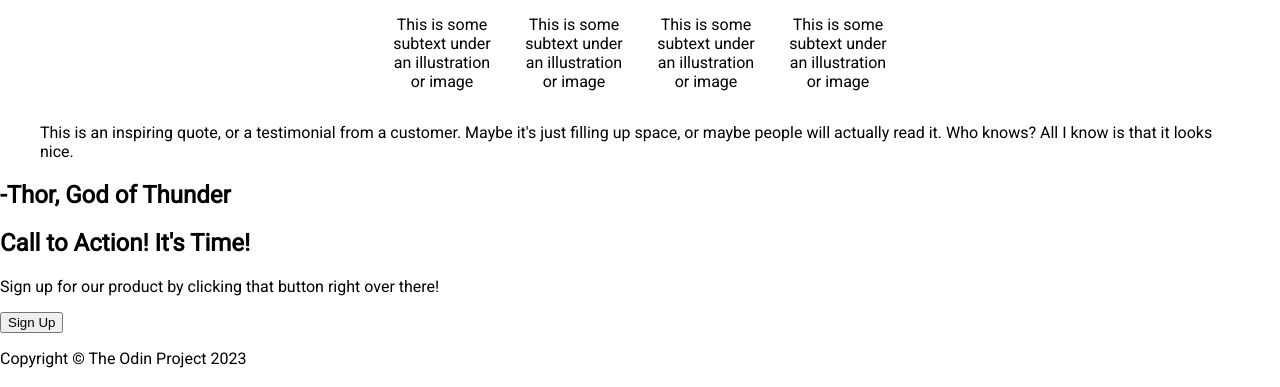
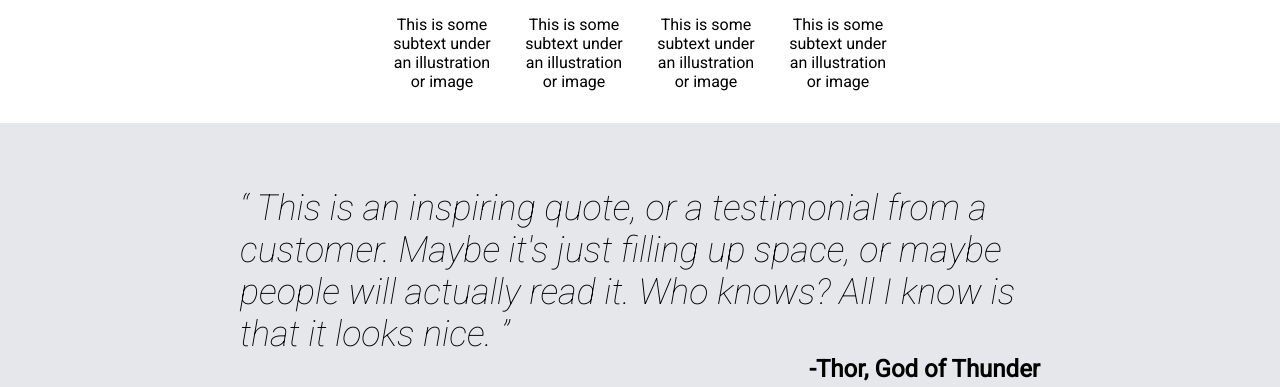
Before and after one commit to walkastray/landingpage, a plain HTML site: page index.html in a window 1280 px wide. Shown: the part 578-965 px from the top of the page. Drawn offline with Linux system fonts and the light colour scheme.

Commit message:
Quote Section Aligned
Centered Quote from Thor and Changed font styles

```diff
--- a/index.html
+++ b/index.html
@@ -50,13 +50,15 @@
             </div>
         </div>
         <div class="quote-section">
-            <blockquote>
-                This is an inspiring quote, or a testimonial from a
-                customer. Maybe it's just filling up space, or maybe
-                people will actually read it. Who knows? All I know is
-                that it looks nice.
-            </blockquote>
-            <h2>-Thor, God of Thunder</h2>
+            <div class="quote">
+                <q>
+                    This is an inspiring quote, or a testimonial from a
+                    customer. Maybe it's just filling up space, or maybe
+                    people will actually read it. Who knows? All I know is
+                    that it looks nice.
+                </q>
+                <h2>-Thor, God of Thunder</h2>
+            </div>
         </div>
         <div class="call-to-action-section">
             <div class="prompt">
--- a/style.css
+++ b/style.css
@@ -1,4 +1,4 @@
-@import url('https://fonts.googleapis.com/css2?family=Roboto&display=swap');
+@import url('https://fonts.googleapis.com/css2?family=Roboto:ital,wght@0,100;0,300;0,400;1,100&display=swap');
 
 body{
     font-family: roboto;
@@ -110,7 +110,7 @@ button.call{
     display: flex;
     justify-content: center;
     gap: 32px;
-
+    margin: 16px;
     text-align: center;
 }
 
@@ -124,3 +124,27 @@ button.call{
     border: 2px solid #3882F6;
     border-radius: 10px;
 }
+
+/*
+    #####################
+    - Quote Section
+    #####################
+*/
+.quote-section{
+    display: flex;
+    justify-content: center;
+    padding: 64px;
+    background: #E5E7EB;
+}
+
+q{
+    display: block;
+    width: 800px;
+    font: italic 36px roboto;
+}
+
+h2{
+    text-align: right;
+    padding: 0;
+    margin: 0;
+}
```
